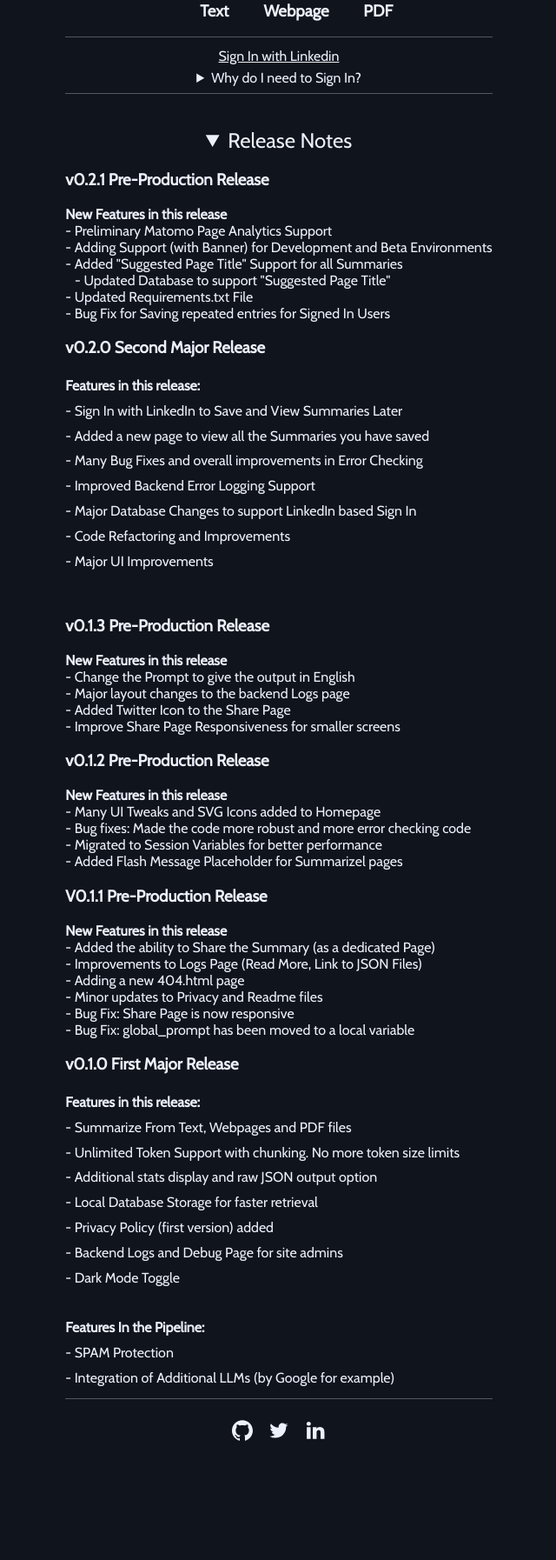
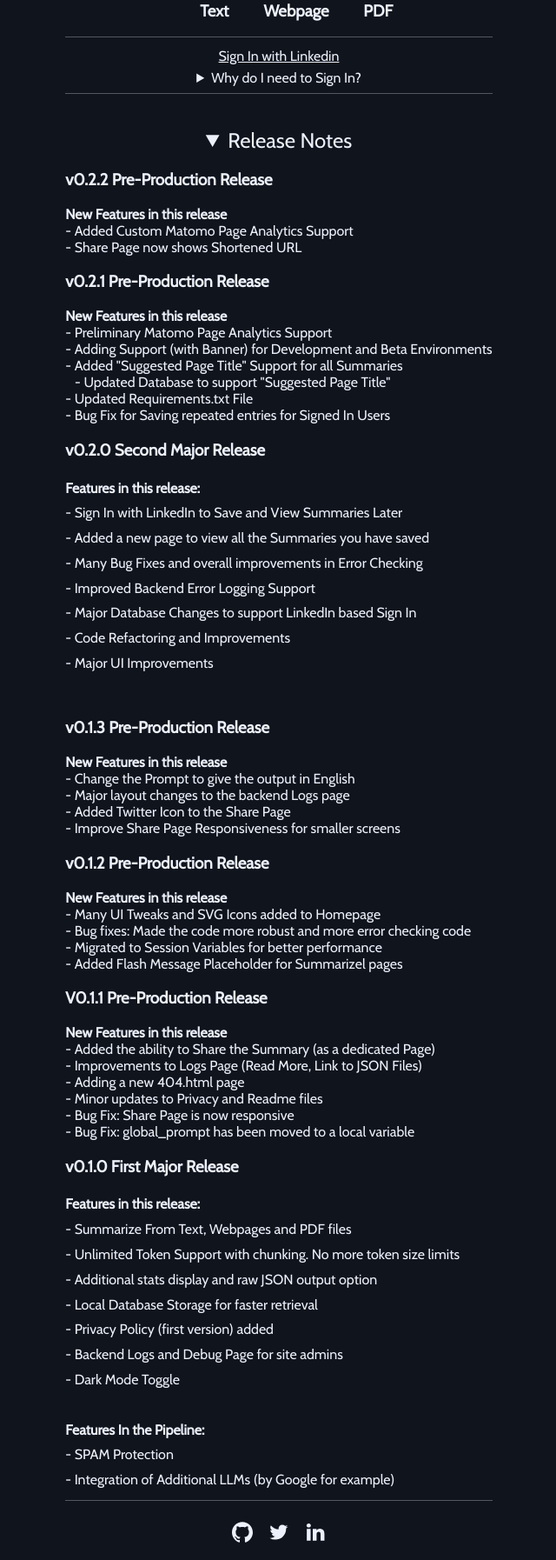
Before and after one commit to satishsurath/archive.summarizeme.io, a Flask app: page / in a window 1280 px wide, after a click on "Release Notes". Shown: the part 382-2176 px from the top of the page at 87% size, without its empty margins (319-959 px from the left). Before the commit the page ends 2039 px from the top, so only its background shows below. Run offline with Flask 3, Linux system fonts and the light colour scheme; some libraries are stand-ins or nearby versions.

Commit message:
Release Notes Updates in Indes Page
Signed-off-by: Satish Surath <connect@sati.sh>

```diff
--- a/app/templates/index.html
+++ b/app/templates/index.html
@@ -126,6 +126,13 @@
         <details>
                 <summary class="homepage-heading">Release Notes</summary>
 
+                <h3>v0.2.2 Pre-Production  Release</h3>
+                <b>New Features in this release</b><br>
+                - Added Custom Matomo Page Analytics Support<br>
+                - Share Page now shows Shortened URL<br>
+
+
+
                 <h3>v0.2.1 Pre-Production  Release</h3>
                 <b>New Features in this release</b><br>
                 - Preliminary Matomo Page Analytics Support<br>
```
